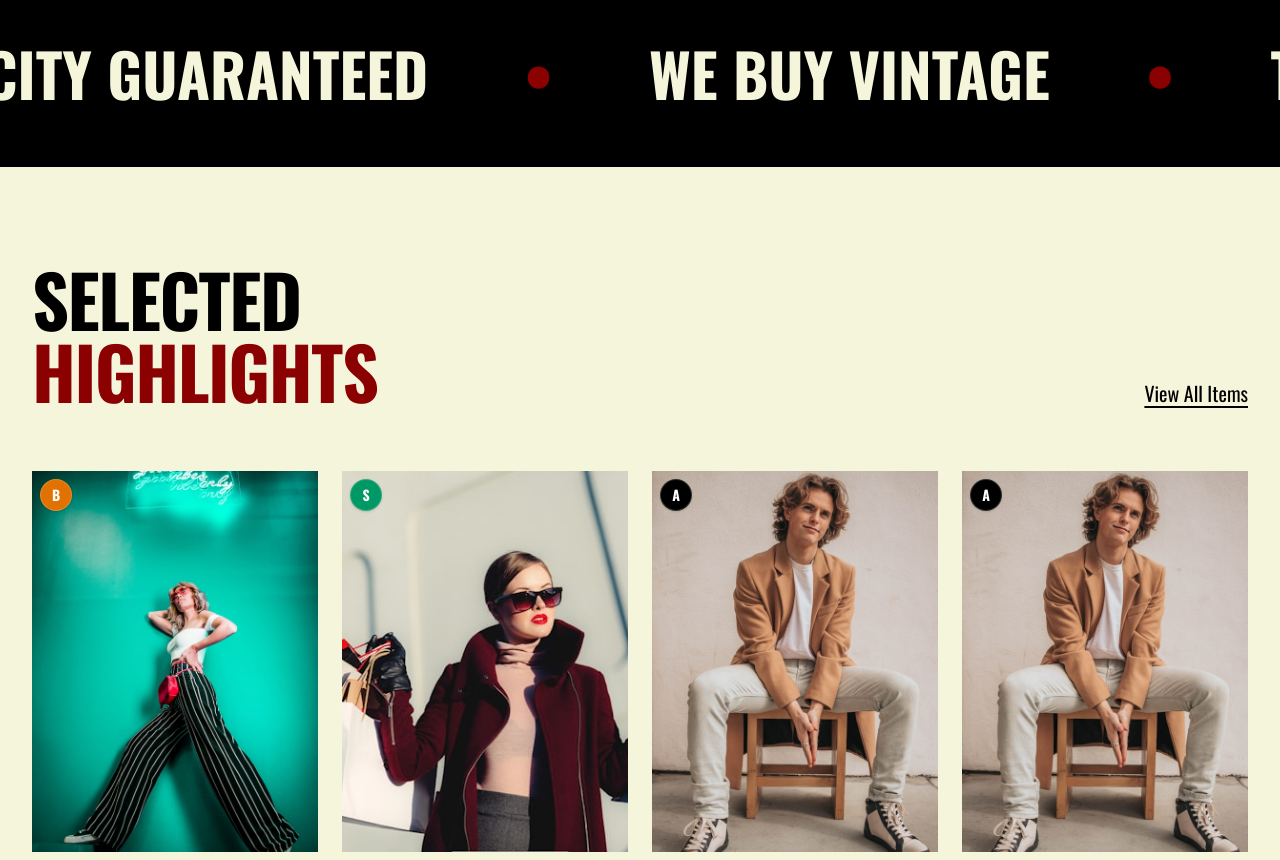
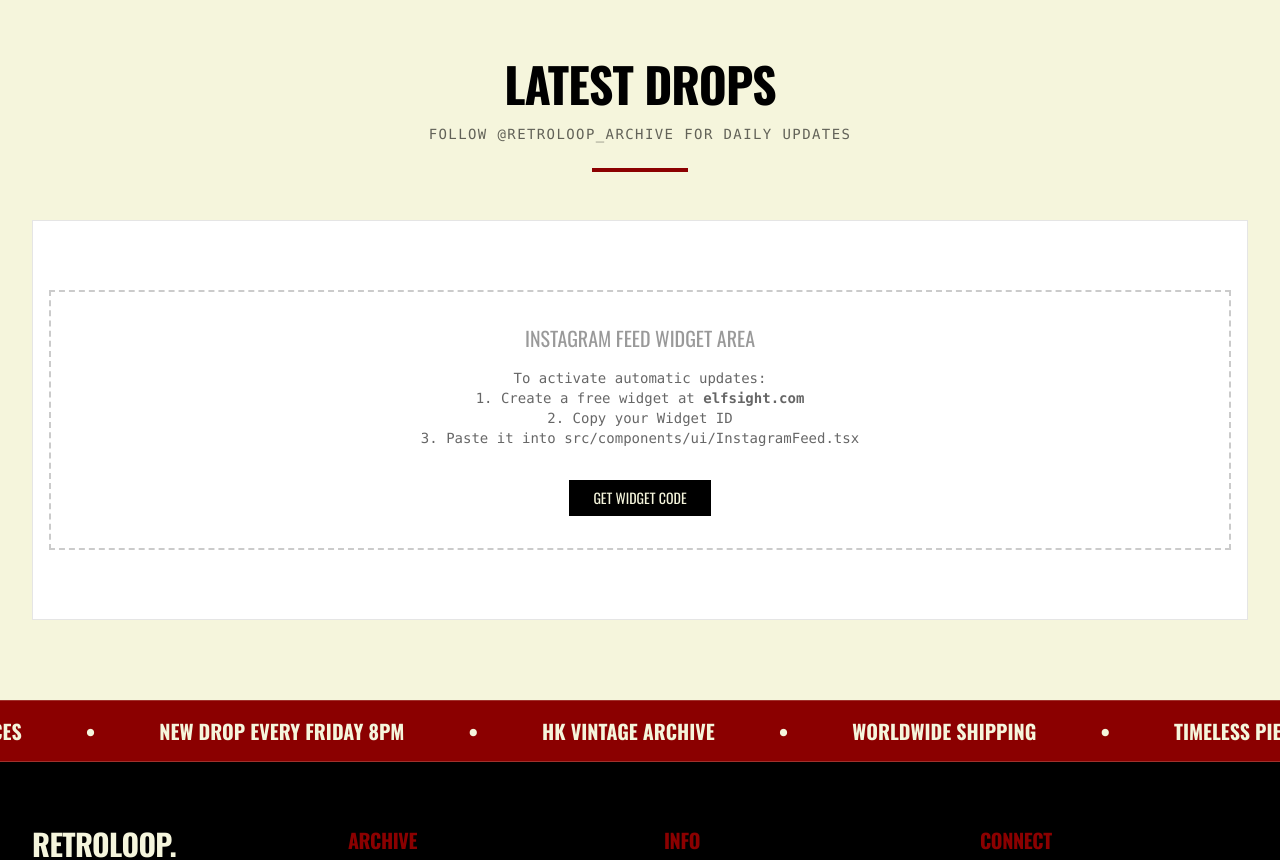
Before and after one commit to KainuoTech-Org/Retroloop, a Next.js app: page / in a window 1280 px wide. Shown: the part 1480-2340 px from the top of the page. Built offline with nearby package versions, Linux system fonts and the light colour scheme.

Commit message:
Feat: Integrate Instagram Feed widget placeholder for auto-sync updates

```diff
--- a/src/app/page.tsx
+++ b/src/app/page.tsx
@@ -8,6 +8,7 @@ import { Marquee } from "@/components/ui/marquee";
 import { motion } from "framer-motion";
 import { Calendar } from "lucide-react";
 import { useLanguage } from "@/context/LanguageContext";
+import { InstagramFeed } from "@/components/ui/InstagramFeed";
 
 // Updated Mock Data with more authentic vintage look
 const FEATURED_PRODUCTS = [
@@ -154,41 +155,8 @@ export default function Home() {
           </div>
        </section>
 
-       {/* Marquee Break */}
-       <section className="py-12 bg-retro-black text-retro-beige">
-          <Marquee className="py-4" duration={25}>
-             <span className="text-4xl md:text-6xl font-oswald font-bold mx-12 uppercase">{t.marquee.buy}</span>
-             <span className="text-4xl md:text-6xl font-oswald font-bold mx-12 text-retro-red">•</span>
-             <span className="text-4xl md:text-6xl font-oswald font-bold mx-12 uppercase">{t.marquee.trade}</span>
-             <span className="text-4xl md:text-6xl font-oswald font-bold mx-12 text-retro-red">•</span>
-             <span className="text-4xl md:text-6xl font-oswald font-bold mx-12 uppercase">{t.marquee.auth}</span>
-             <span className="text-4xl md:text-6xl font-oswald font-bold mx-12 text-retro-red">•</span>
-          </Marquee>
-       </section>
-
-       {/* Featured / New Arrivals */}
-       <section className="py-24 px-4 md:px-8 max-w-7xl mx-auto w-full">
-          <div className="flex justify-between items-end mb-16">
-             <h2 className="text-5xl md:text-7xl font-oswald font-bold uppercase text-retro-black leading-none">
-                {t.featured.title}<br/><span className="text-retro-red">{t.featured.highlight}</span>
-             </h2>
-             <Link href="/archive" className="hidden md:block font-oswald text-xl underline decoration-2 underline-offset-4 hover:text-retro-red">
-                {t.featured.viewAll}
-             </Link>
-          </div>
-
-          <div className="grid grid-cols-1 sm:grid-cols-2 lg:grid-cols-4 gap-x-6 gap-y-12">
-            {FEATURED_PRODUCTS.map((product) => (
-              <ProductCard key={product.id} product={product} />
-            ))}
-          </div>
-
-          <div className="mt-12 text-center md:hidden">
-             <Link href="/archive" className="font-oswald text-xl underline decoration-2 underline-offset-4 hover:text-retro-red">
-                {t.featured.viewAll}
-             </Link>
-          </div>
-       </section>
+       {/* Instagram Feed Section (Replaces Static Featured Products) */}
+       <InstagramFeed />
     </div>
   );
 }
--- /dev/null
+++ b/src/components/ui/InstagramFeed.tsx
@@ -0,0 +1,81 @@
+"use client";
+
+import { useEffect } from "react";
+import { useLanguage } from "@/context/LanguageContext";
+
+/**
+ * Instagram Feed Widget
+ *
+ * This component is designed to embed an Elfsight or SnapWidget Instagram feed.
+ * To use this:
+ * 1. Go to https://elfsight.com/instagram-feed-instalink/ or https://snapwidget.com/
+ * 2. Create a widget connected to your Instagram account
+ * 3. Copy the <div> or <script> code provided
+ * 4. Paste the ID or replace the code below
+ */
+export function InstagramFeed() {
+  const { t } = useLanguage();
+
+  // Load Elfsight script dynamically
+  useEffect(() => {
+    const script = document.createElement("script");
+    script.src = "https://static.elfsight.com/platform/platform.js";
+    script.async = true;
+    script.defer = true;
+    document.body.appendChild(script);
+
+    return () => {
+      document.body.removeChild(script);
+    };
+  }, []);
+
+  return (
+    <section className="py-20 bg-retro-beige border-t border-retro-black/10">
+      <div className="max-w-7xl mx-auto px-4 sm:px-6 lg:px-8">
+        {/* Header */}
+        <div className="text-center mb-12">
+          <h2 className="text-3xl md:text-5xl font-oswald font-bold uppercase tracking-wide text-retro-black">
+            {t.featured.instagramTitle}
+          </h2>
+          <p className="mt-4 font-mono text-sm tracking-widest uppercase text-retro-black/60">
+            {t.featured.instagramSubtitle}
+          </p>
+          <div className="h-1 w-24 bg-retro-red mx-auto mt-6" />
+        </div>
+
+        {/* Widget Container */}
+        <div className="w-full min-h-[400px] bg-white border border-retro-black/10 p-4 flex items-center justify-center">
+            {/*
+                PLACEHOLDER FOR ELFSIGHT WIDGET
+                Replace the div below with your actual Elfsight widget code.
+                Example: <div className="elfsight-app-xxxxxxxx-xxxx-xxxx-xxxx-xxxxxxxxxxxx" data-elfsight-app-lazy></div>
+            */}
+
+            {/* Demo/Instruction State */}
+            <div className="text-center p-8 border-2 border-dashed border-retro-black/20 rounded-lg w-full h-full flex flex-col items-center justify-center gap-4 bg-retro-gray/5">
+                <p className="font-oswald text-xl text-retro-black/40 uppercase">Instagram Feed Widget Area</p>
+                <p className="font-mono text-sm text-retro-black/60 max-w-md">
+                    To activate automatic updates:
+                    <br/>
+                    1. Create a free widget at <b>elfsight.com</b>
+                    <br/>
+                    2. Copy your Widget ID
+                    <br/>
+                    3. Paste it into <code>src/components/ui/InstagramFeed.tsx</code>
+                </p>
+                <a
+                    href="https://elfsight.com/instagram-feed-instalink/create/"
+                    target="_blank"
+                    className="mt-4 px-6 py-2 bg-retro-black text-retro-beige font-oswald uppercase text-sm hover:bg-retro-red transition-colors"
+                >
+                    Get Widget Code
+                </a>
+            </div>
+
+            {/* Uncomment this line and replace ID when you have it */}
+            {/* <div className="elfsight-app-REPLACE_WITH_YOUR_WIDGET_ID" data-elfsight-app-lazy></div> */}
+        </div>
+      </div>
+    </section>
+  );
+}
--- a/src/lib/i18n.ts
+++ b/src/lib/i18n.ts
@@ -26,6 +26,8 @@ export const translations = {
       title: "Selected",
       highlight: "Highlights",
       viewAll: "View All Items",
+      instagramTitle: "Latest Drops",
+      instagramSubtitle: "Follow @retroloop_archive for daily updates",
     },
     product: {
       inquire: "INQUIRE NOW",
@@ -90,6 +92,8 @@ export const translations = {
       title: "精选",
       highlight: "单品",
       viewAll: "查看全部",
+      instagramTitle: "最新上架",
+      instagramSubtitle: "关注 @retroloop_archive 获取每日更新",
     },
     product: {
       inquire: "立即咨询",
```
